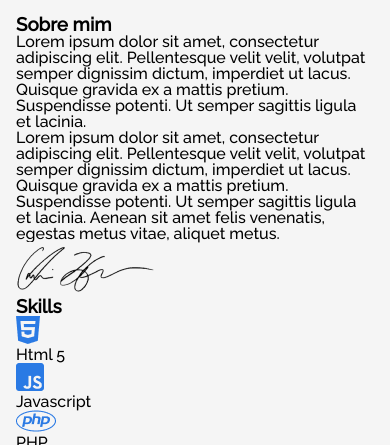
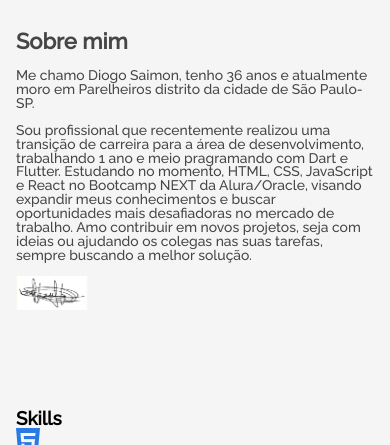
Before and after one commit to DiogoSaimon/challenge-portifolio, a plain HTML site: page index.html in a window 390 px wide. Shown: the part 379-824 px from the top of the page. Drawn offline with Linux system fonts and the light colour scheme.

Commit message:
finalizado a seção Sobre Mim e as responsividade no Tablet e Mobile

```diff
--- a/index.html
+++ b/index.html
@@ -65,15 +65,12 @@
         <section class="about">
             <div class="about__container">
                 <h3 class="about__title">Sobre mim</h3>
-                <p class="about__paragraph">Lorem ipsum dolor sit amet, consectetur adipiscing elit. Pellentesque velit
-                    velit, volutpat semper dignissim dictum, imperdiet ut lacus. Quisque gravida ex a mattis pretium.
-                    Suspendisse potenti. Ut semper sagittis ligula et lacinia. </p>
-                <p class="about__paragraph">Lorem ipsum dolor sit amet, consectetur adipiscing elit. Pellentesque velit
-                    velit, volutpat semper dignissim dictum, imperdiet ut lacus. Quisque gravida ex a mattis pretium.
-                    Suspendisse potenti. Ut semper sagittis ligula et lacinia. Aenean sit amet felis venenatis, egestas
-                    metus vitae, aliquet metus.</p>
+                <p class="about__paragraph">Me chamo Diogo Saimon, tenho 36 anos e atualmente moro em Parelheiros distrito da cidade de São Paulo-SP.</p>
+                <p class="about__paragraph">Sou profissional que recentemente realizou uma transição de carreira para a área de desenvolvimento, trabalhando 1 ano e meio pragramando com Dart e Flutter.
+                    Estudando no momento, HTML, CSS, JavaScript e React no Bootcamp NEXT da Alura/Oracle, visando expandir meus conhecimentos e buscar oportunidades mais desafiadoras no mercado de trabalho.
+                    Amo contribuir em novos projetos, seja com ideias ou ajudando os colegas nas suas tarefas, sempre buscando a melhor solução.</p>
                 <!-- Caso queira colocar sua própria assinatura, insira aqui! -->
-                <img src="assets\signature.png">
+                <img class="about__assignature" src="assets/my_photos/assinatura.jpeg">
             </div>
         </section>
 
--- /dev/null
+++ b/styles/about_me.css
@@ -0,0 +1,67 @@
+.about {
+    padding-top: 2rem;
+}
+
+.about__container {
+    width: 60vw;
+}
+
+.about__title {
+    font-size: 2rem;
+    font-weight: var(--fontweight-bold);
+    color: var(--cor-de-link);
+    padding-bottom: 1rem;
+}
+
+.about__paragraph {
+    font-size: 1rem;
+    font-weight: var(--fontweight-regular);
+    color: var(--cor-de-link);
+    padding-bottom: .8rem;
+}
+
+.about__assignature {
+    height: 10%;
+    width: 20%;
+    padding-bottom: 6rem;
+}
+
+
+/*Tablet*/
+@media screen and (max-width: 1024px) {
+    .about {
+        padding-top: 1rem;
+    }
+
+    .about__container {
+        width: auto;
+    }
+
+    .about__title {
+        font-size: 1.37rem;
+    }
+
+    .about__paragraph {
+        font-size: .87rem;
+    }
+
+}
+
+/*Mobile*/
+@media screen and (max-width: 668px) {
+    .about {
+        padding-top: 1rem;
+    }
+
+    .about__container {
+        width: auto;
+    }
+
+    .about__title {
+        font-size: 1.37rem;
+    }
+
+    .about__paragraph {
+        font-size: .87rem;
+    }
+}
--- a/styles/style.css
+++ b/styles/style.css
@@ -1,5 +1,6 @@
 @import url('menu.css');
 @import url('presentation.css');
+@import url('about_me.css');
 
 
 * {
@@ -59,10 +60,6 @@ Link da documentação oficial!
 https://en.bem.info/methodology/quick-start/*/
 
 
-/*Sessão About*/
-
-section.about {}
-
 /*Sessão Hobbies*/
 
 section.hobbies {}
```
Also changed, not shown: assets/my_photos/assinatura.jpeg (added).
